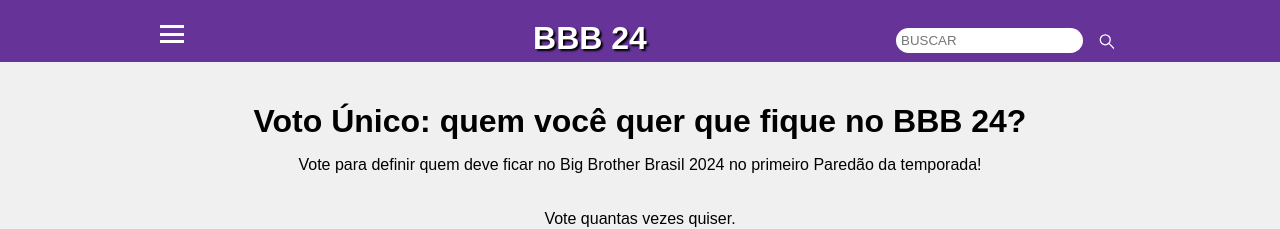
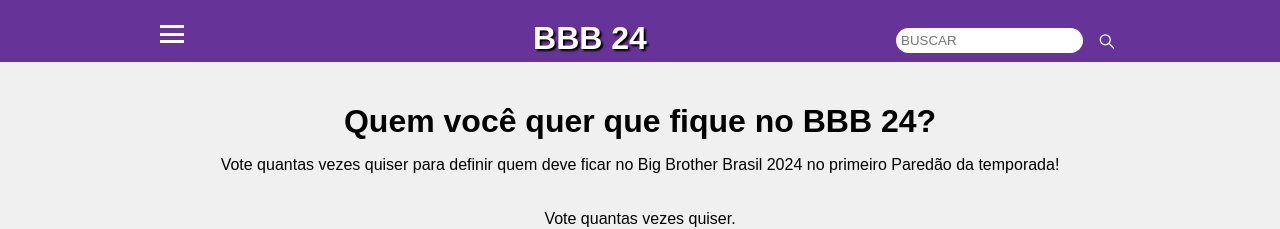
Before and after one commit to brunavillanova/votacao-bbb2024, a React (Create React App) app: page / in a window 1280 px wide. Shown: the top 229 px of the page. Built offline with nearby package versions, Linux system fonts and the light colour scheme.

Commit message:
ajustando informaçoes do front

```diff
--- a/src/App.js
+++ b/src/App.js
@@ -155,8 +155,8 @@
 // Seção de votação
 const VotingSection = ({ enviarVoto, isLoading, feedback, onCaptchaChange }) => (
   <div>
-    <h1>Voto Único: quem você quer que fique no BBB 24?</h1>
-    <p>Vote para definir quem deve ficar no Big Brother Brasil 2024 no primeiro Paredão da temporada!</p>
+    <h1>Quem você quer que fique no BBB 24?</h1>
+    <p>Vote quantas vezes quiser para definir quem deve ficar no Big Brother Brasil 2024 no primeiro Paredão da temporada!</p>
     <div className="voting-options">
       <p>Vote quantas vezes quiser.</p>
       <VotingOption nome="Beatriz" enviarVoto={enviarVoto} isLoading={isLoading} />
```
